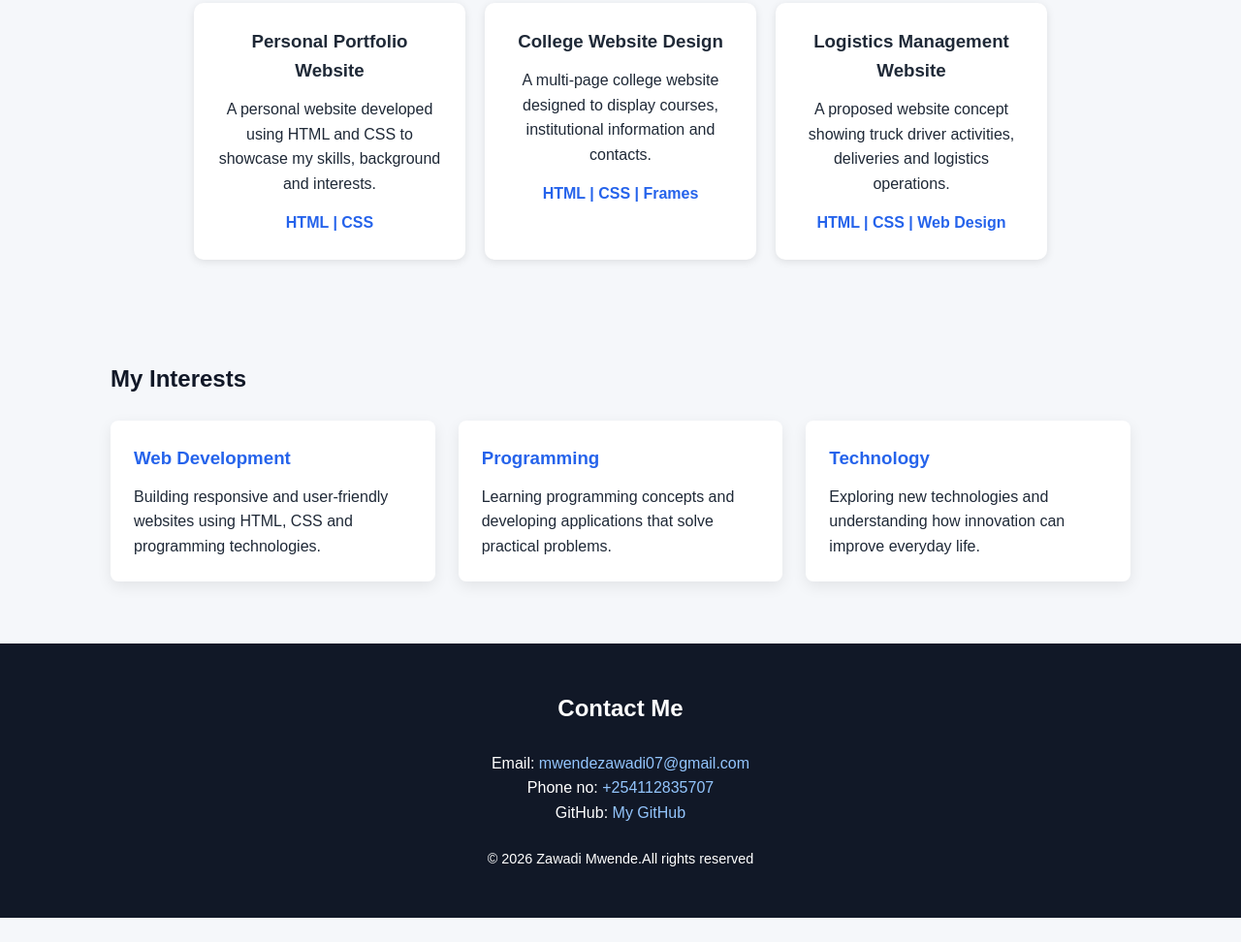
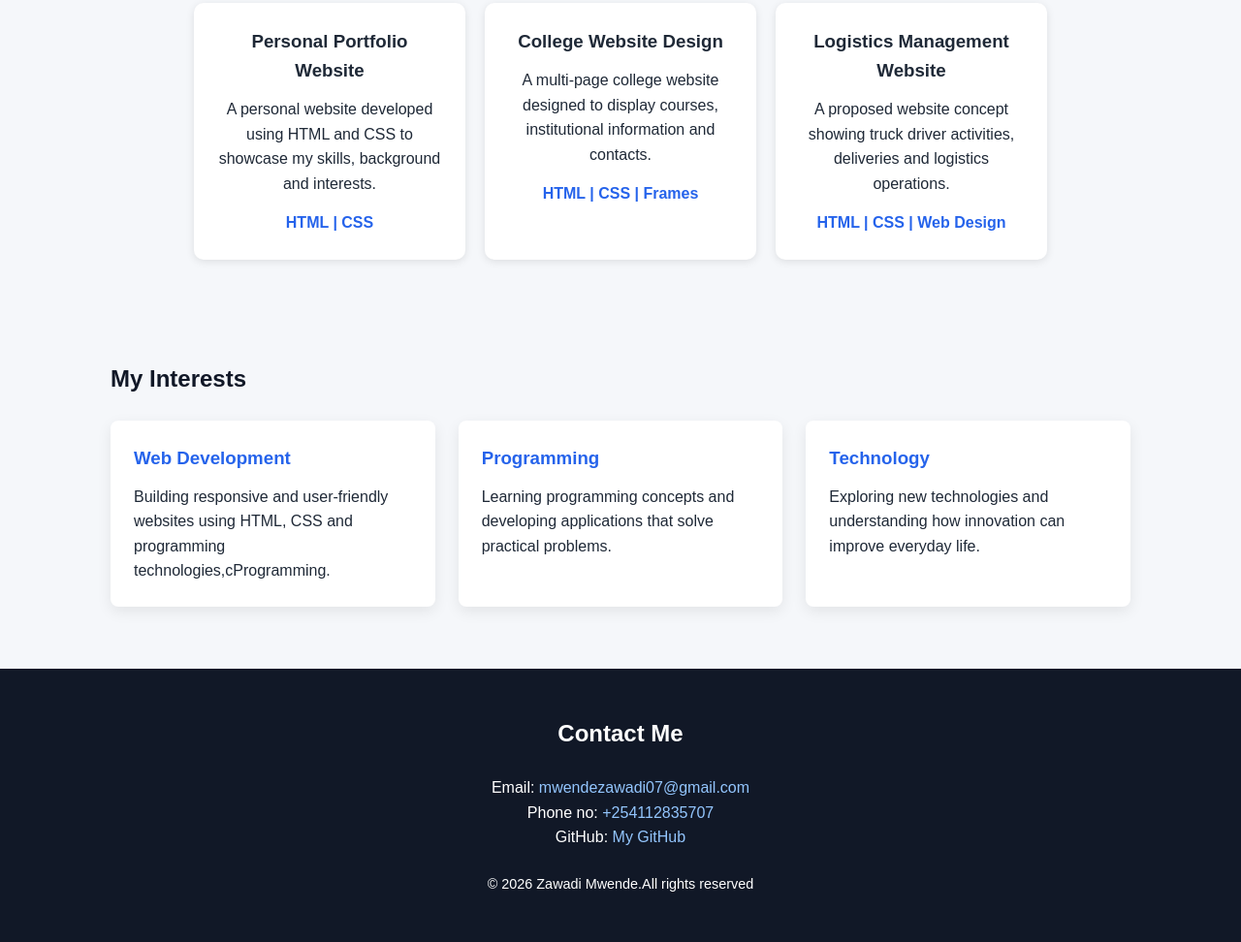
Before and after one commit to mwendezawadi07-cyber/my-portfolio, a plain HTML site: page index.html in a window 1280 px wide. Shown: the part 1201-2173 px from the top of the page at 97% size. Before the commit the page ends 2148 px from the top, so only its background shows below. Drawn offline with Linux system fonts and the light colour scheme.

```diff
--- a/index.html
+++ b/index.html
@@ -91,7 +91,7 @@
                     <h3>Web Development</h3>
                     <p>
                         Building responsive and user-friendly websites using
-                        HTML, CSS and programming technologies.
+                        HTML, CSS and programming technologies,cProgramming.
                     </p>
                 </article>
 
```
